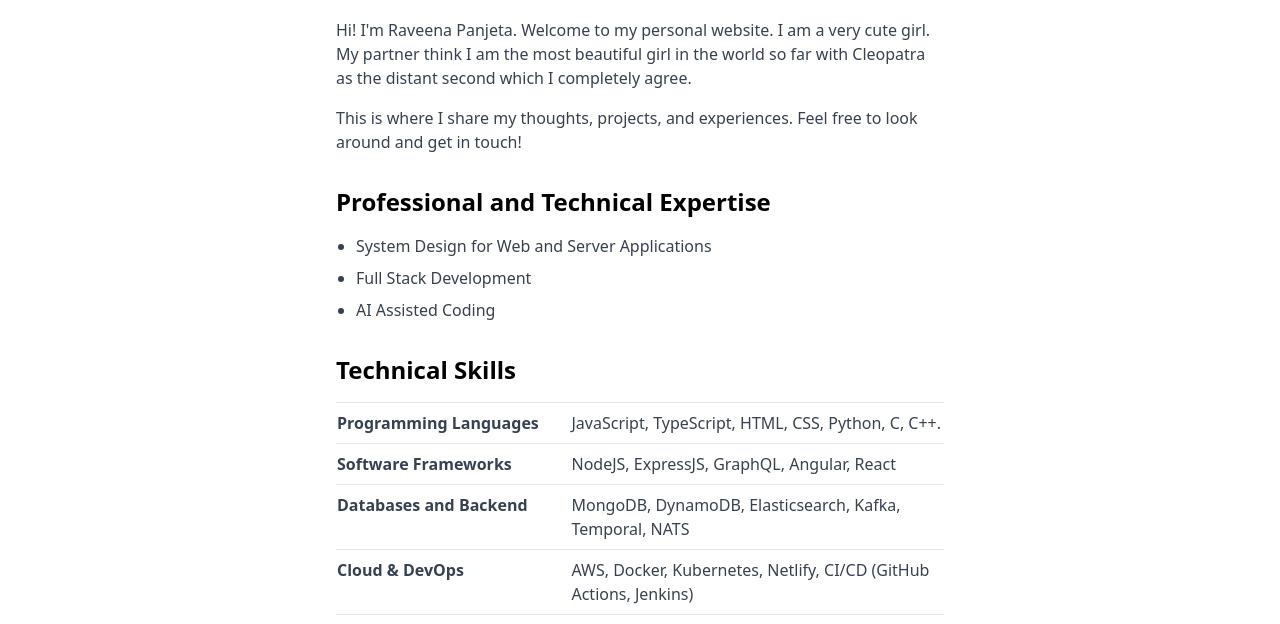
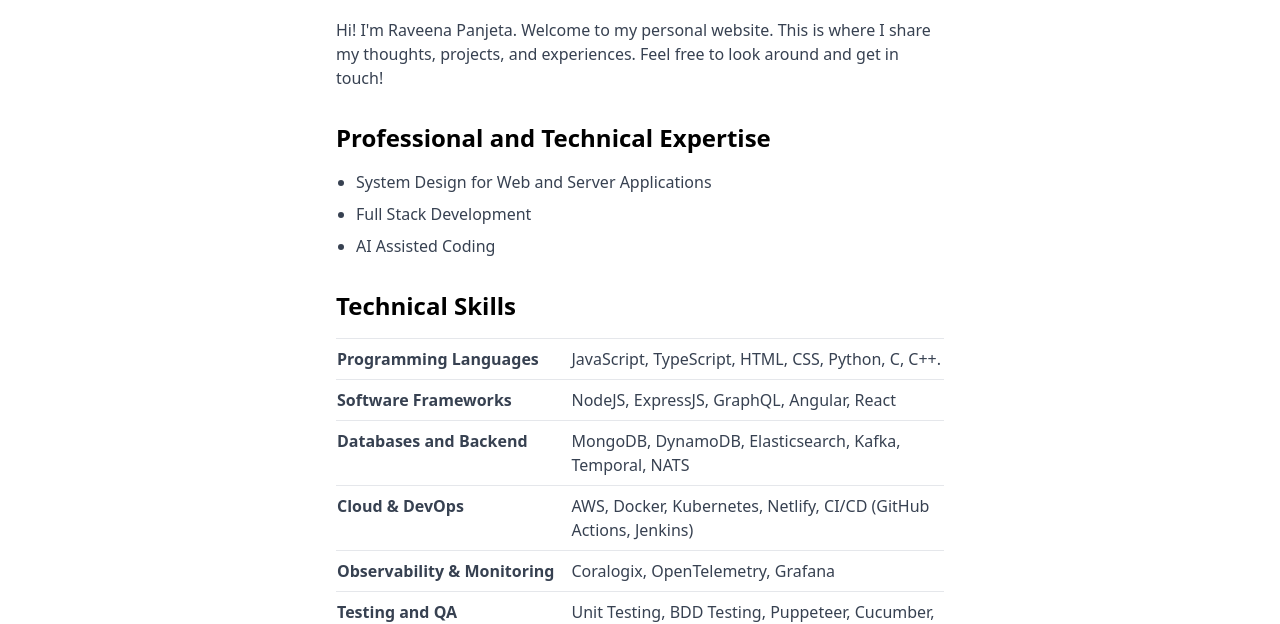
Before and after one commit to panjetaraveena/me, an Astro site: page /about in a window 1280 px wide. Shown: the part 194-818 px from the top of the page. Built offline with nearby package versions, Linux system fonts and the light colour scheme; Astro itself is replaced by a stand-in of ours.

Commit message:
Update about.astro

```diff
--- a/src/pages/about.astro
+++ b/src/pages/about.astro
@@ -22,11 +22,7 @@ import GoogleAnalytics from "../components/GoogleAnalytics.astro";
 
       <div class="space-y-4 text-base text-gray-700">
         <p>
-          Hi! I'm Raveena Panjeta. Welcome to my personal website. I am a very cute girl. My partner think I am the most beautiful girl in the world so far with Cleopatra as the distant second which I completely agree.
-        </p>
-
-        <p>
-          This is where I share my thoughts, projects, and experiences.
+          Hi! I'm Raveena Panjeta. Welcome to my personal website. This is where I share my thoughts, projects, and experiences.
           Feel free to look around and get in touch!
         </p>
       </div>
```
